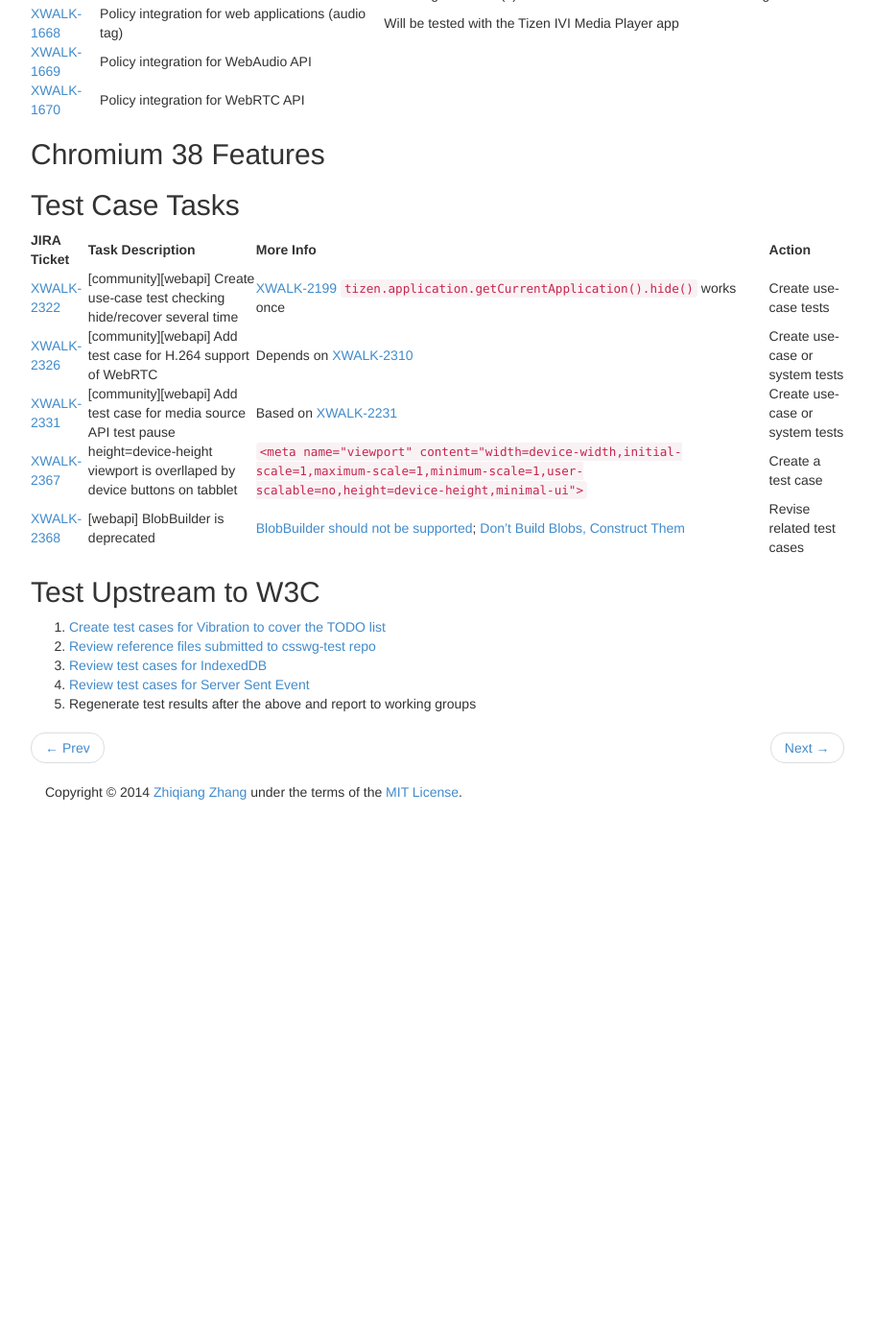
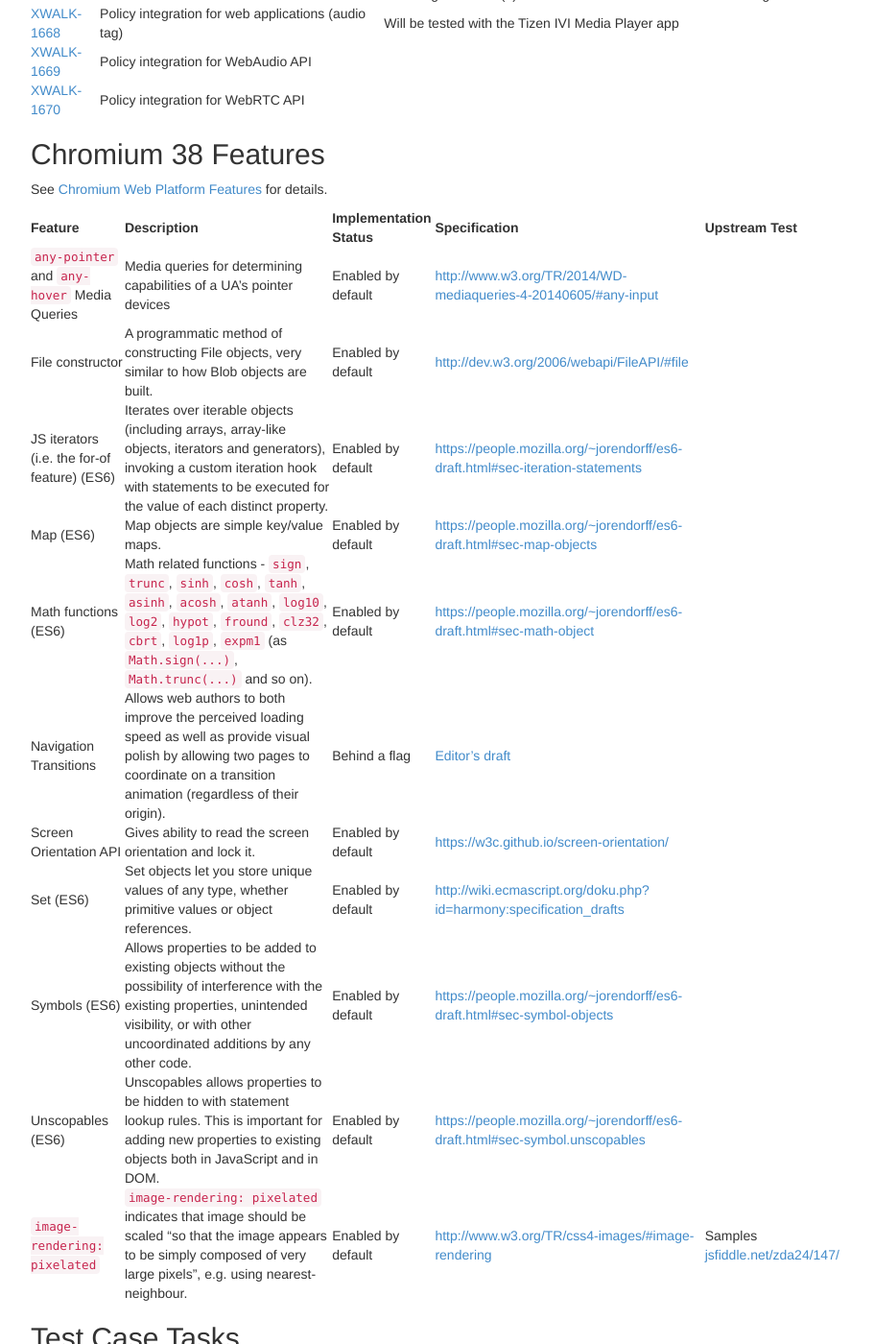
Before and after one commit to shuixin222/zqzhang.github.io, a Jekyll site: the page built from _posts/2014-08-21-crosswalk-weekly-6.md, in a window 1280 px wide and 1400 px high, scrolled down 504 px. Shown: the whole window at 96% size, without its empty margins (38-949 px from the left). Built offline with Jekyll 4.4.1, drawn with Linux system fonts in a browser that asks for light colours; before the commit the page ends 1349 px from its top, so only the background shows below that; some of the changed text lies outside the part shown.

Commit message:
Track features of Chromium 38

```diff
--- a/_posts/2014-08-21-crosswalk-weekly-6.md
+++ b/_posts/2014-08-21-crosswalk-weekly-6.md
@@ -30,6 +30,21 @@
 
 ## Chromium 38 Features
 
+See [Chromium Web Platform Features](http://www.chromestatus.com/features) for details.
+
+| Feature | Description | Implementation Status | Specification | Upstream Test |
+| :------ | :---------- | :-------------------- | :------------ | :------------ |
+| `any-pointer` and `any-hover` Media Queries | Media queries for determining capabilities of a UA's pointer devices | Enabled by default | [http://www.w3.org/TR/2014/WD-mediaqueries-4-20140605/#any-input](http://www.w3.org/TR/2014/WD-mediaqueries-4-20140605/#any-input) | |
+| File constructor | A programmatic method of constructing File objects, very similar to how Blob objects are built. | Enabled by default | [http://dev.w3.org/2006/webapi/FileAPI/#file](http://dev.w3.org/2006/webapi/FileAPI/#file) | |
+| JS iterators (i.e. the for-of feature) (ES6)| Iterates over iterable objects (including arrays, array-like objects, iterators and generators), invoking a custom iteration hook with statements to be executed for the value of each distinct property. | Enabled by default | [https://people.mozilla.org/~jorendorff/es6-draft.html#sec-iteration-statements](https://people.mozilla.org/~jorendorff/es6-draft.html#sec-iteration-statements) | |
+| Map (ES6) | Map objects are simple key/value maps. | Enabled by default | [https://people.mozilla.org/~jorendorff/es6-draft.html#sec-map-objects](https://people.mozilla.org/~jorendorff/es6-draft.html#sec-map-objects) | |
+| Math functions (ES6) | Math related functions - `sign`, `trunc`, `sinh`, `cosh`, `tanh`, `asinh`, `acosh`, `atanh`, `log10`, `log2`, `hypot`, `fround`, `clz32`, `cbrt`, `log1p`, `expm1` (as `Math.sign(...)`, `Math.trunc(...)` and so on). | Enabled by default | [https://people.mozilla.org/~jorendorff/es6-draft.html#sec-math-object](https://people.mozilla.org/~jorendorff/es6-draft.html#sec-math-object) | |
+| Navigation Transitions | Allows web authors to both improve the perceived loading speed as well as provide visual polish by allowing two pages to coordinate on a transition animation (regardless of their origin). | Behind a flag | [Editor's draft](https://docs.google.com/document/d/17jg1RRL3RI969cLwbKBIcoGDsPwqaEdBxafGNYGwiY4/edit?pli=1#heading=h.pcll678prpwu) | |
+| Screen Orientation API | Gives ability to read the screen orientation and lock it. | Enabled by default | [https://w3c.github.io/screen-orientation/](https://w3c.github.io/screen-orientation/) | |
+| Set (ES6) | Set objects let you store unique values of any type, whether primitive values or object references. | Enabled by default | [http://wiki.ecmascript.org/doku.php?id=harmony:specification_drafts](http://wiki.ecmascript.org/doku.php?id=harmony:specification_drafts) | |
+| Symbols (ES6) | Allows properties to be added to existing objects without the possibility of interference with the existing properties, unintended visibility, or with other uncoordinated additions by any other code. | Enabled by default | [https://people.mozilla.org/~jorendorff/es6-draft.html#sec-symbol-objects](https://people.mozilla.org/~jorendorff/es6-draft.html#sec-symbol-objects) | |
+| Unscopables (ES6) | Unscopables allows properties to be hidden to with statement lookup rules. This is important for adding new properties to existing objects both in JavaScript and in DOM. | Enabled by default | [https://people.mozilla.org/~jorendorff/es6-draft.html#sec-symbol.unscopables](https://people.mozilla.org/~jorendorff/es6-draft.html#sec-symbol.unscopables) | |
+| `image-rendering: pixelated` | `image-rendering: pixelated` indicates that image should be scaled "so that the image appears to be simply composed of very large pixels", e.g. using nearest-neighbour. | Enabled by default | [http://www.w3.org/TR/css4-images/#image-rendering](http://www.w3.org/TR/css4-images/#image-rendering) | Samples [jsfiddle.net/zda24/147/](jsfiddle.net/zda24/147/) |
 
 ## Test Case Tasks
 
@@ -38,7 +53,7 @@
 | [XWALK-2322](https://crosswalk-project.org/jira/browse/XWALK-2322) | [community][webapi] Create use-case test checking hide/recover several time | [XWALK-2199](https://crosswalk-project.org/jira/browse/XWALK-2199) `tizen.application.getCurrentApplication().hide()` works once | Create use-case tests |
 | [XWALK-2326](https://crosswalk-project.org/jira/browse/XWALK-2326) | [community][webapi] Add test case for H.264 support of WebRTC | Depends on [XWALK-2310](https://crosswalk-project.org/jira/browse/XWALK-2310) | Create use-case or system tests |
 | [XWALK-2331](https://crosswalk-project.org/jira/browse/XWALK-2331) | [community][webapi] Add test case for media source API test pause | Based on [XWALK-2231](https://crosswalk-project.org/jira/browse/XWALK-2231) | Create use-case or system tests |
-| [XWALK-2367](https://crosswalk-project.org/jira/browse/XWALK-2367) | height=device-height viewport is overllaped by device buttons on tabblet | `<meta name="viewport" content="width=device-width,initial-scale=1,maximum-scale=1,minimum-scale=1,user-scalable=no,height=device-height,minimal-ui">` | Create a test case |
+| [XWALK-2367](https://crosswalk-project.org/jira/browse/XWALK-2367) | `height=device-height` viewport is overllaped by device buttons on tabblet | `<meta name="viewport" content="width=device-width,initial-scale=1,maximum-scale=1,minimum-scale=1,user-scalable=no,height=device-height,minimal-ui">` | Create a test case |
 | [XWALK-2368](https://crosswalk-project.org/jira/browse/XWALK-2368) | [webapi] BlobBuilder is deprecated | [BlobBuilder should not be supported](https://github.com/w3c/web-platform-tests/blob/master/FileAPI/historical.html); [Don't Build Blobs, Construct Them](http://updates.html5rocks.com/2012/06/Don-t-Build-Blobs-Construct-Them) | Revise related test cases |
 
 ## Test Upstream to W3C
```
